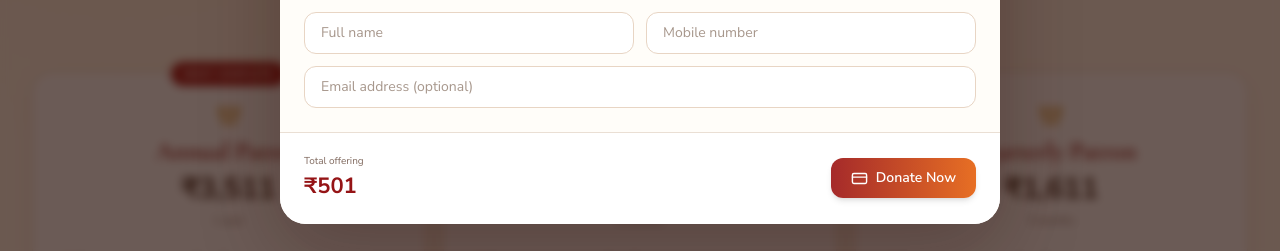
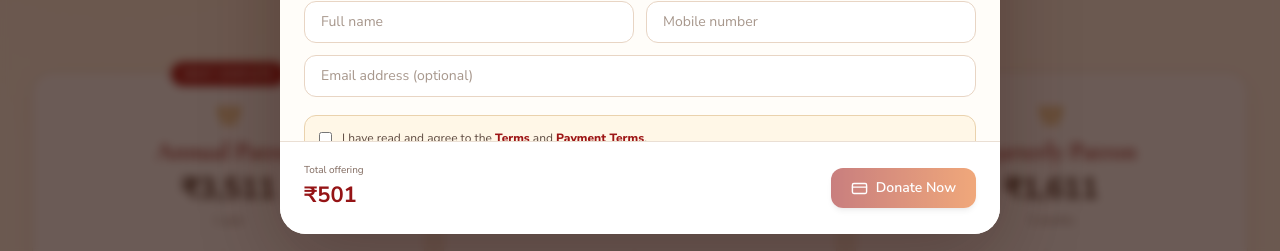
Before and after one commit to LetsPro/Temple-management, a React (Vite) app: page /membership in a window 1280 px wide. Both pictures are taken after a click on the button "Donate". Shown: the part 546-797 px from the top of the page. Built offline with nearby package versions, Linux system fonts and the light colour scheme; no server answers; the database is empty.

Commit message:
Update logo and require checkout consent

```diff
--- a/src/index.css
+++ b/src/index.css
@@ -258,6 +258,9 @@
 .purpose-grid b { font-size: 24px; }.purpose-grid span { display: grid; }.purpose-grid strong { font-size: 12px; color: #34231b; }.purpose-grid small { font-size: 10px; color: #806a5e; }
 .amount-row { display: flex; flex-wrap: wrap; gap: 7px; }.amount-row button { padding: 8px 12px; border: 1px solid #e5d4c5; border-radius: 10px; background: white; font-size: 12px; font-weight: 800; }.amount-row button.selected { color: white; background: #9d1515; border-color: #9d1515; }
 .modal-footer { position: sticky; bottom: 0; border-top: 1px solid #eadfd4; background: white; }.modal-footer > div { display: grid; }.modal-footer small { color: #7f685d; font-size: 10px; }.modal-footer strong { color: #951416; font-size: 22px; }
+.checkout-consent { display: flex; align-items: flex-start; gap: 10px; margin: 18px 0; padding: 13px 14px; border: 1px solid #ead2ad; border-radius: 12px; background: #fff7e7; color: #5f4b41; font-size: 12px; line-height: 1.5; }
+.checkout-consent input { flex: 0 0 auto; margin-top: 3px; accent-color: #9d1515; }
+.checkout-consent a { color: #9d1515; font-weight: 800; text-decoration: underline; text-underline-offset: 2px; }
 
 .account-drawer-layer { position: fixed; inset: 0; z-index: 110; background: rgba(35, 12, 5, .55); backdrop-filter: blur(3px); }
 .account-drawer { position: absolute; inset: 0 0 0 auto; width: min(410px, 92vw); display: flex; flex-direction: column; padding: 25px; background: #fffdf9; box-shadow: -20px 0 60px rgba(51, 18, 5, .2); animation: drawerIn .28s ease-out; }
--- a/src/pages/devotee/BookingFlow.tsx
+++ b/src/pages/devotee/BookingFlow.tsx
@@ -31,6 +31,7 @@ export default function BookingFlow() {
   const [participants, setParticipants] = useState<Participant[]>([{ name: profile?.full_name || '' }])
   const [specialNotes, setSpecialNotes] = useState('')
   const [submitting, setSubmitting] = useState(false)
+  const [termsAccepted, setTermsAccepted] = useState(false)
   const [bookingResult, setBookingResult] = useState<{ booking_number: string } | null>(null)
   const [blockedDates, setBlockedDates] = useState<string[]>([])
   const [guest, setGuest] = useState({ name: profile?.full_name || '', email: profile?.email || '', mobile: profile?.mobile || '' })
@@ -123,6 +124,7 @@ export default function BookingFlow() {
 
   const processBooking = async () => {
     if (!selectedService || !selectedSlot || !selectedDate) return
+    if (!termsAccepted) return toast.error('Please read and accept the Terms and Payment Terms.')
     setSubmitting(true)
 
     try {
@@ -414,7 +416,9 @@ export default function BookingFlow() {
             </div>
           </div>
 
-          <button onClick={processBooking} disabled={submitting} className="btn-primary w-full justify-center py-3 text-base">
+          <label className="checkout-consent"><input type="checkbox" checked={termsAccepted} onChange={event => setTermsAccepted(event.target.checked)} /><span>I have read and agree to the <a href="/terms" target="_blank" rel="noopener noreferrer">Terms</a> and <a href="/payment-terms" target="_blank" rel="noopener noreferrer">Payment Terms</a>.</span></label>
+
+          <button onClick={processBooking} disabled={submitting || !termsAccepted} className="btn-primary w-full justify-center py-3 text-base">
             <CreditCard size={16} />
             {submitting ? 'Processing...' : `Confirm & Pay ₹${selectedService.price.toLocaleString('en-IN')}`}
           </button>
--- a/src/pages/public/DonationsPage.tsx
+++ b/src/pages/public/DonationsPage.tsx
@@ -25,6 +25,7 @@ export function DonationModal({ open, onClose }: { open: boolean; onClose: () =>
   const [mobile, setMobile] = useState('')
   const [anonymous, setAnonymous] = useState(false)
   const [submitting, setSubmitting] = useState(false)
+  const [termsAccepted, setTermsAccepted] = useState(false)
 
   useEffect(() => {
     supabase.from('donation_purposes').select('id,name,description,icon').eq('is_active', true).order('display_order').then(({ data }) => {
@@ -40,11 +41,15 @@ export function DonationModal({ open, onClose }: { open: boolean; onClose: () =>
     document.addEventListener('keydown', close); document.body.style.overflow = 'hidden'
     return () => { document.removeEventListener('keydown', close); document.body.style.overflow = '' }
   }, [open, onClose])
+  useEffect(() => {
+    if (open) setTermsAccepted(false)
+  }, [open])
 
   if (!open) return null
   const finalAmount = customAmount ? Number(customAmount) : amount
 
   const donate = async () => {
+    if (!termsAccepted) return toast.error('Please read and accept the Terms and Payment Terms.')
     if (!finalAmount || finalAmount < 1) return toast.error('Enter a valid donation amount.')
     if (!anonymous && (!name.trim() || mobile.replace(/\D/g, '').length < 10)) return toast.error('Enter your name and valid mobile number.')
     setSubmitting(true)
@@ -73,8 +78,9 @@ export function DonationModal({ open, onClose }: { open: boolean; onClose: () =>
           <input type="number" min="1" value={customAmount} onChange={e => setCustomAmount(e.target.value)} className="input-field mt-2" placeholder="Or enter a custom amount" />
           <label className="flex items-center gap-2 mt-5 text-sm font-semibold"><input type="checkbox" checked={anonymous} onChange={e => setAnonymous(e.target.checked)} /> Donate anonymously</label>
           {!anonymous && <div className="grid sm:grid-cols-2 gap-3 mt-4"><input value={name} onChange={e => setName(e.target.value)} className="input-field" placeholder="Full name" /><input value={mobile} onChange={e => setMobile(e.target.value)} className="input-field" placeholder="Mobile number" /><input value={email} onChange={e => setEmail(e.target.value)} className="input-field sm:col-span-2" type="email" placeholder="Email address (optional)" /></div>}
+          <label className="checkout-consent"><input type="checkbox" checked={termsAccepted} onChange={event => setTermsAccepted(event.target.checked)} /><span>I have read and agree to the <a href="/terms" target="_blank" rel="noopener noreferrer">Terms</a> and <a href="/payment-terms" target="_blank" rel="noopener noreferrer">Payment Terms</a>.</span></label>
         </div>
-        <div className="modal-footer"><div><small>Total offering</small><strong>₹{finalAmount.toLocaleString('en-IN')}</strong></div><button onClick={donate} disabled={submitting} className="btn-primary"><CreditCard size={17} /> {submitting ? 'Opening payment...' : 'Donate Now'}</button></div>
+        <div className="modal-footer"><div><small>Total offering</small><strong>₹{finalAmount.toLocaleString('en-IN')}</strong></div><button onClick={donate} disabled={submitting || !termsAccepted} className="btn-primary"><CreditCard size={17} /> {submitting ? 'Opening payment...' : 'Donate Now'}</button></div>
       </div>
     </div>
   )
--- a/src/pages/public/MembershipPage.tsx
+++ b/src/pages/public/MembershipPage.tsx
@@ -20,6 +20,7 @@ export default function MembershipPage() {
   const [submitting, setSubmitting] = useState(false)
   const [signingIn, setSigningIn] = useState(false)
   const [showPassword, setShowPassword] = useState(false)
+  const [termsAccepted, setTermsAccepted] = useState(false)
   const [login, setLogin] = useState({ email: '', password: '' })
   const [form, setForm] = useState({ full_name: '', spouse_name: '', date_of_birth: '', rashi: '', nakshatra: '', address: '', mobile: '', declaration_accepted: false })
 
@@ -55,6 +56,7 @@ export default function MembershipPage() {
     if (!user) return toast.error('Please sign in before applying for membership.')
     if (!form.full_name || !form.date_of_birth || !form.address || form.mobile.replace(/\D/g, '').length < 10) return toast.error('Complete all required membership details.')
     if (!form.declaration_accepted) return toast.error('Please accept the declaration.')
+    if (!termsAccepted) return toast.error('Please read and accept the Terms and Payment Terms.')
     if (activePlan.id === 'annual' || activePlan.id === 'half-yearly' || activePlan.id === 'quarterly') return toast.error('Membership plans must be activated in the database before payment.')
     setSubmitting(true)
     try {
@@ -70,7 +72,7 @@ export default function MembershipPage() {
     <section className="membership-hero"><div className="page-container"><span>Devotion · Service · Belonging</span><h1>Patron Membership</h1><p>Join the Trust family and participate more deeply in sacred sevas, celebrations and community service.</p></div></section>
     <section className="page-container py-14">
       <div className="section-heading centered-heading"><span>Choose your membership</span><h2>Membership plans</h2><p>Benefits and fees are based on the supplied Trust membership form.</p></div>
-      <div className="membership-plans">{plans.map((plan, index) => <article key={plan.id} className="membership-plan-card">{index === 0 && <em>Most complete</em>}<Crown /><h3>{plan.name}</h3><strong>₹{plan.amount.toLocaleString('en-IN')}</strong><span>{plan.duration_months === 12 ? '1 year' : `${plan.duration_months} months`}</span><ul>{plan.benefits.map(benefit => <li key={benefit}><Check />{benefit}</li>)}</ul><button type="button" onClick={() => setActivePlan(plan)} className="btn-primary membership-join">Join</button></article>)}</div>
+      <div className="membership-plans">{plans.map((plan, index) => <article key={plan.id} className="membership-plan-card">{index === 0 && <em>Most complete</em>}<Crown /><h3>{plan.name}</h3><strong>₹{plan.amount.toLocaleString('en-IN')}</strong><span>{plan.duration_months === 12 ? '1 year' : `${plan.duration_months} months`}</span><ul>{plan.benefits.map(benefit => <li key={benefit}><Check />{benefit}</li>)}</ul><button type="button" onClick={() => { setActivePlan(plan); setTermsAccepted(false) }} className="btn-primary membership-join">Join</button></article>)}</div>
     </section>
     {activePlan && <div className="payment-modal" role="dialog" aria-modal="true" aria-labelledby="membership-modal-title" onMouseDown={event => event.target === event.currentTarget && setActivePlan(null)}>
       <div className="payment-modal-card membership-join-modal">
@@ -94,8 +96,9 @@ export default function MembershipPage() {
             <label className="sm:col-span-2"><span className="label">Address *</span><textarea className="input-field" rows={3} value={form.address} onChange={event => set('address', event.target.value)} /></label>
           </div>
           <label className="declaration"><input type="checkbox" checked={form.declaration_accepted} onChange={event => set('declaration_accepted', event.target.checked)} /><span>I declare that the information above is correct to the best of my knowledge.</span></label>
+          <label className="checkout-consent"><input type="checkbox" checked={termsAccepted} onChange={event => setTermsAccepted(event.target.checked)} /><span>I have read and agree to the <a href="/terms" target="_blank" rel="noopener noreferrer">Terms</a> and <a href="/payment-terms" target="_blank" rel="noopener noreferrer">Payment Terms</a>.</span></label>
           <div className="secure-note"><ShieldCheck /><div><strong>Secure online payment</strong><small>Your subscription activates after payment verification.</small></div></div>
-          <button onClick={join} disabled={submitting} className="btn-primary w-full py-3.5 text-base"><CreditCard /> {submitting ? 'Processing membership...' : `Continue · ₹${activePlan.amount.toLocaleString('en-IN')}`}</button>
+          <button onClick={join} disabled={submitting || !termsAccepted} className="btn-primary w-full py-3.5 text-base"><CreditCard /> {submitting ? 'Processing membership...' : `Continue · ₹${activePlan.amount.toLocaleString('en-IN')}`}</button>
         </div>}
       </div>
     </div>}
```
Also changed, not shown: public/trust-logo.jpg, 6 other files (tests, documents, lock files or other folders).
